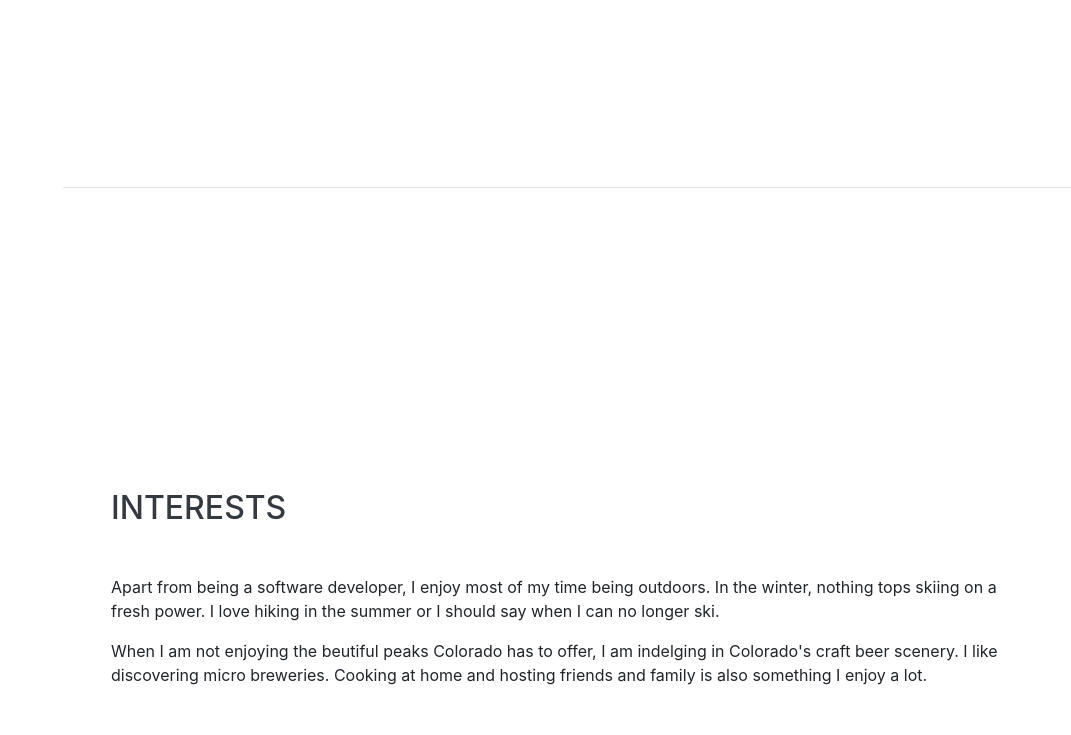
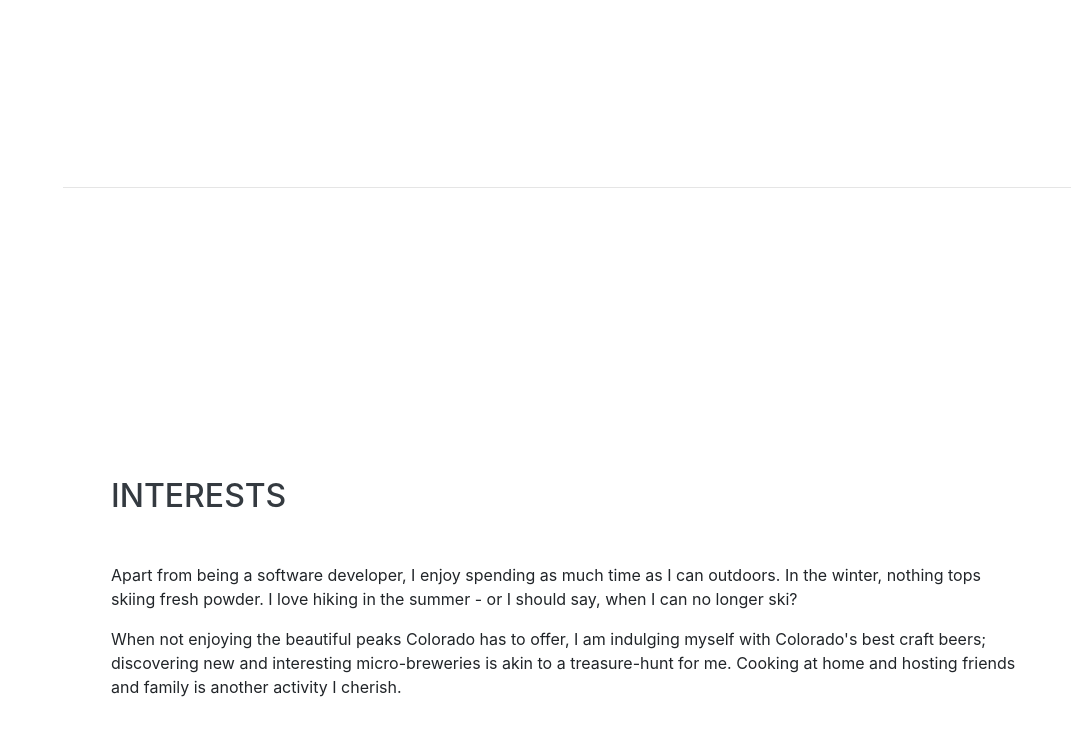
Before and after one commit to AbenezerTadesse/AbenezerTadesse.github.io, a website with bundled scripts: page index.html in a window 1280 px wide. Shown: the part 3039-3774 px from the top of the page, without its empty margins (209-1280 px from the left). Built offline with nearby package versions, Linux system fonts and the light colour scheme; a web font is replaced by a local one.

Commit message:
SEO updates

```diff
--- a/index.html
+++ b/index.html
@@ -5,10 +5,13 @@
 
   <meta charset="utf-8">
   <meta name="viewport" content="width=device-width, initial-scale=1, shrink-to-fit=no">
-  <meta name="description" content="">
-  <meta name="author" content="">
+  <meta name="author" content="Abenezer Tadesse">
+  <meta name="description" content="Abenezer Tadesse's Personal Portfolio">
+  <meta name="keywords" content="Software Developer, Software Engineer, Full Stack Developer, Denver, Abenezer Tadesse">
 
-  <title>Resume - Start Bootstrap Theme</title>
+
+
+  <title>Abenezer Tadesse</title>
 
   <!-- Bootstrap core CSS -->
   <link href="vendor/bootstrap/css/bootstrap.min.css" rel="stylesheet">
@@ -190,14 +193,12 @@
     <section class="resume-section p-3 p-lg-5 d-flex align-items-center" id="interests">
       <div class="w-100">
         <h2 class="mb-5">Interests</h2>
-        <p>Apart from being a software developer, I enjoy most of my time being outdoors. In the winter, nothing tops skiing on a fresh power. I love hiking in the summer or I should say when I can no longer ski.</p>
-        <p class="mb-0">When I am not enjoying the beutiful peaks Colorado has to offer, I am indelging in Colorado's craft beer scenery. I like discovering micro breweries. Cooking at home and hosting friends and family is also something I enjoy a lot.</p>
+        <p>Apart from being a software developer, I enjoy spending as much time as I can outdoors. In the winter, nothing tops skiing fresh powder. I love hiking in the summer - or I should say, when I can no longer ski?</p>
+        <p class="mb-0">When not enjoying the beautiful peaks Colorado has to offer, I am indulging myself with Colorado's best craft beers; discovering new and interesting micro-breweries is akin to a treasure-hunt for me. Cooking at home and hosting friends and family is another activity I cherish.</p>
       </div>
     </section>
 
     <hr class="m-0">
-
-
 
   </div>
 
```
